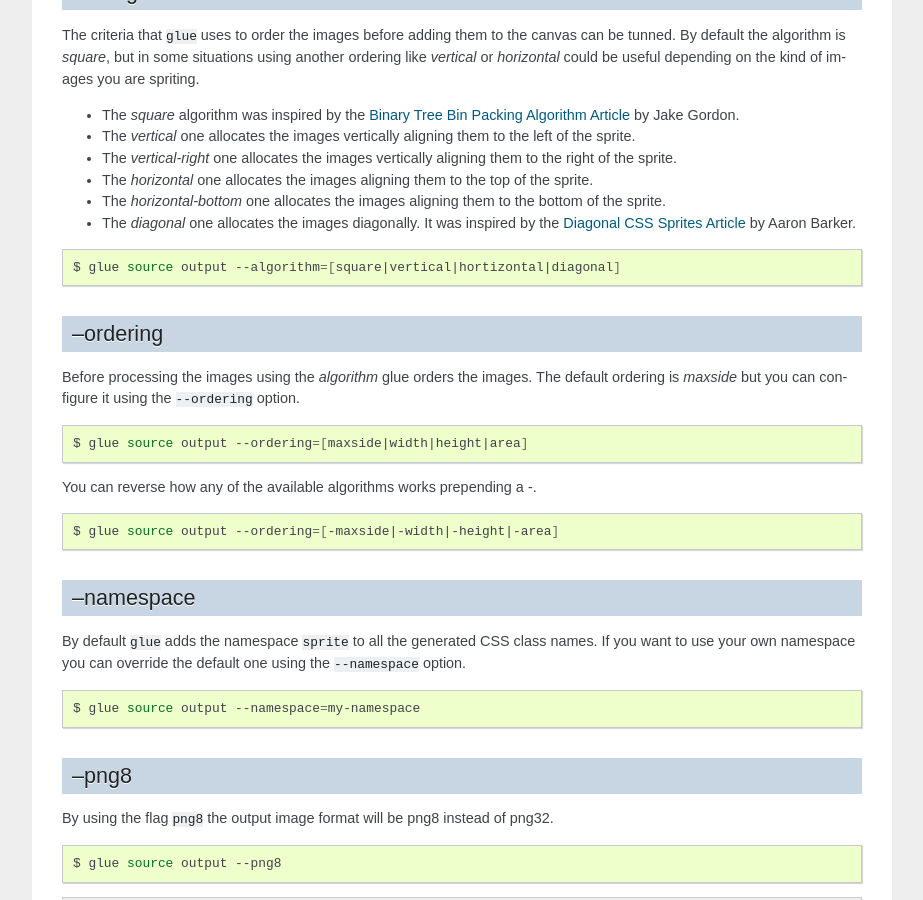
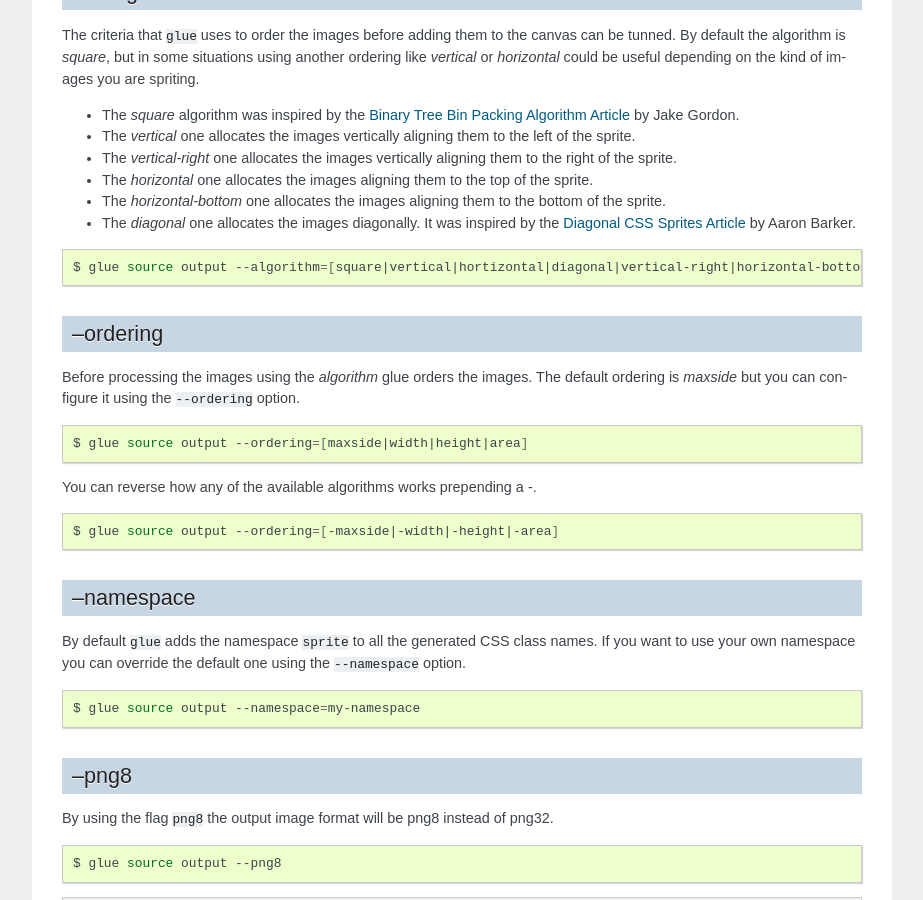
Before and after one commit to jorgebastida/glue, a Sphinx documentation site: the page built from docs/options.rst, in a window 1280 px wide and 900 px high, scrolled down 1943 px. Shown: the whole window, without its empty margins (198-1121 px from the left). Built offline with Sphinx 7.4.7, drawn with Linux system fonts in a browser that asks for light colours; the version number is read from the project's files by our own code.

Commit message:
Fix documentation

```diff
--- a/docs/options.rst
+++ b/docs/options.rst
@@ -94,7 +94,7 @@ The criteria that ``glue`` uses to order the images before adding them to the ca
 
 .. code-block:: bash
 
-    $ glue source output --algorithm=[square|vertical|hortizontal|diagonal]
+    $ glue source output --algorithm=[square|vertical|hortizontal|diagonal|vertical-right|horizontal-bottom]
 
 
 --ordering
```
